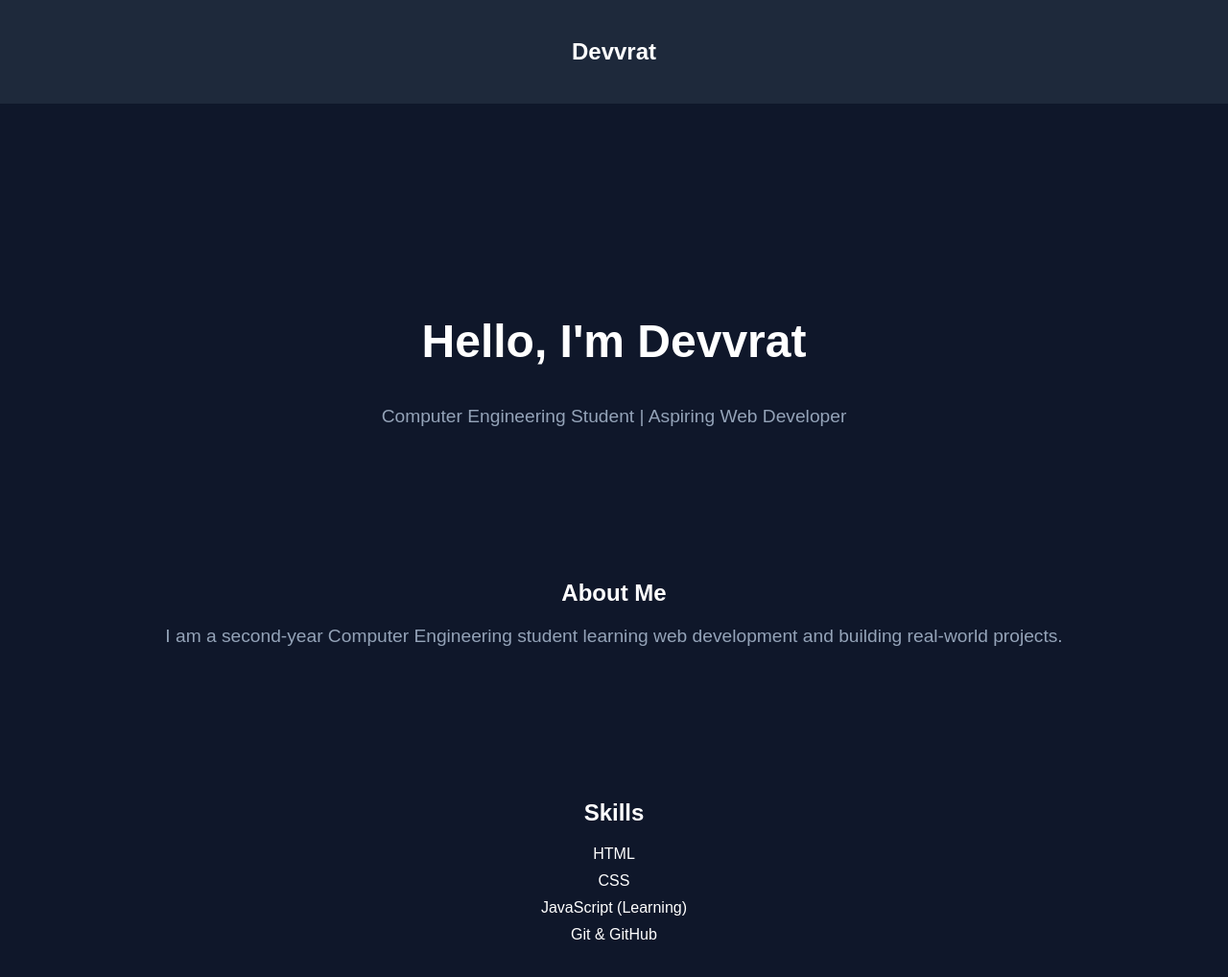
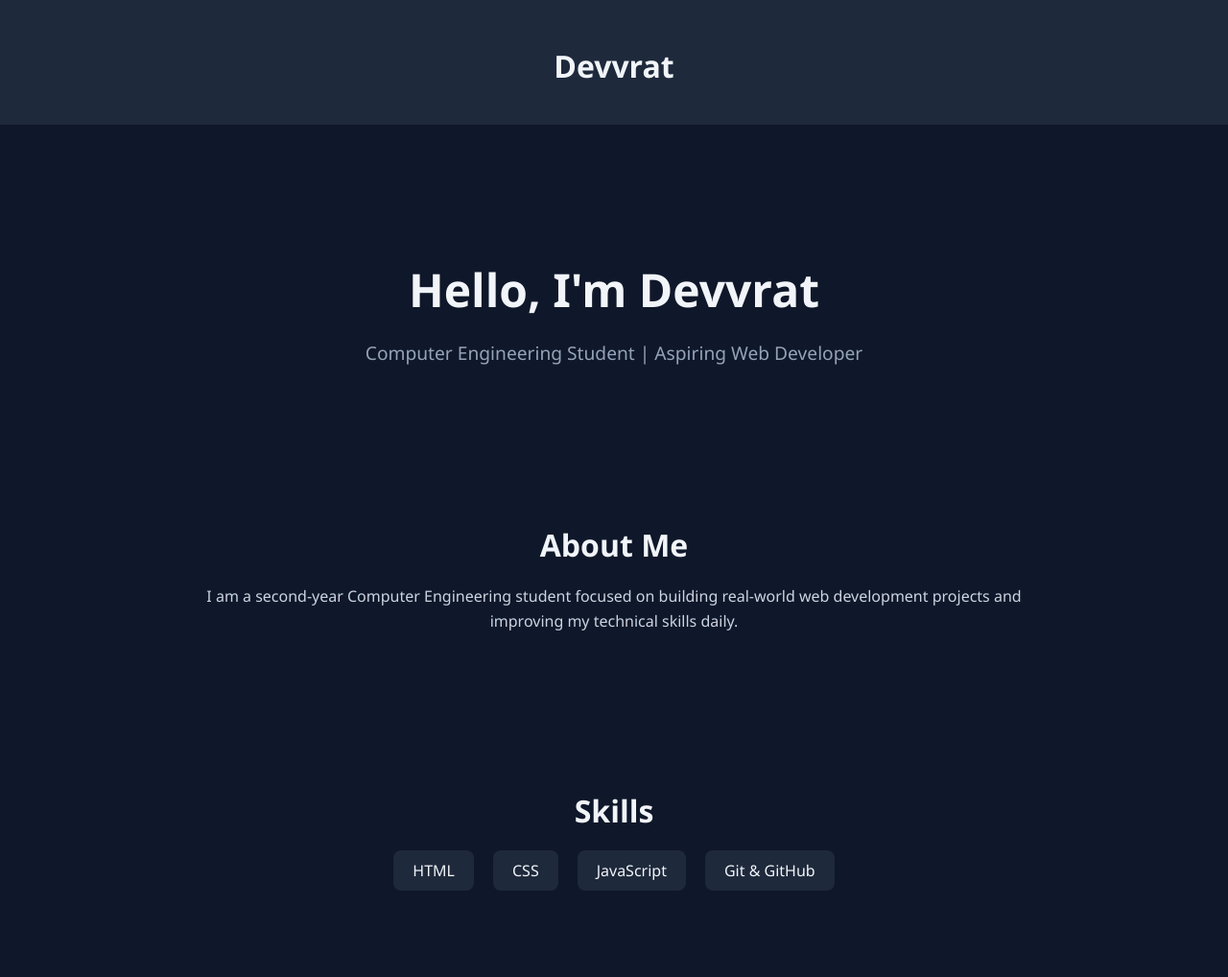
Before and after one commit to Devvrat-Rawat/devvrat-portfolio, a plain HTML site: page index.html in a window 1280 px wide. Shown: the whole page at 96% size. After the commit the page ends 988 px from the top, so only its background shows below. Drawn offline with Linux system fonts and the light colour scheme.

Commit message:
Improved layout and styling

```diff
--- a/index.html
+++ b/index.html
@@ -8,28 +8,32 @@
 </head>
 <body>
 
-    <nav>
-        <h2>Devvrat</h2>
+    <nav class="navbar">
+        <div class="container">
+            <h2>Devvrat</h2>
+        </div>
     </nav>
 
-    <section class="hero">
+    <section class="hero container">
         <h1>Hello, I'm Devvrat</h1>
-        <p>Computer Engineering Student | Aspiring Web Developer</p>
+        <p class="subtitle">Computer Engineering Student | Aspiring Web Developer</p>
     </section>
 
-    <section class="about">
+    <section class="about container">
         <h2>About Me</h2>
-        <p>I am a second-year Computer Engineering student learning web development and building real-world projects.</p>
+        <p>
+            I am a second-year Computer Engineering student focused on building real-world web development projects and improving my technical skills daily.
+        </p>
     </section>
 
-    <section class="skills">
+    <section class="skills container">
         <h2>Skills</h2>
-        <ul>
-            <li>HTML</li>
-            <li>CSS</li>
-            <li>JavaScript (Learning)</li>
-            <li>Git & GitHub</li>
-        </ul>
+        <div class="skill-list">
+            <span>HTML</span>
+            <span>CSS</span>
+            <span>JavaScript</span>
+            <span>Git & GitHub</span>
+        </div>
     </section>
 
 </body>
--- a/style.css
+++ b/style.css
@@ -1,38 +1,59 @@
 body {
     margin: 0;
-    font-family: Arial, sans-serif;
+    font-family: 'Segoe UI', sans-serif;
     background-color: #0f172a;
-    color: white;
+    color: #f1f5f9;
+}
+
+.container {
+    width: 80%;
+    max-width: 900px;
+    margin: auto;
     text-align: center;
 }
 
-h1 {
-    font-size: 3rem;
-    margin-top: 20vh;
-}
-
-p {
-    font-size: 1.2rem;
-    color: #94a3b8;
-}
-nav {
-    padding: 20px;
+.navbar {
+    padding: 20px 0;
     background-color: #1e293b;
 }
 
+.hero {
+    padding: 100px 0 60px 0;
+}
+
+.hero h1 {
+    font-size: 3rem;
+    margin-bottom: 15px;
+}
+
+.subtitle {
+    color: #94a3b8;
+    font-size: 1.2rem;
+}
+
 section {
-    padding: 60px 20px;
+    padding: 60px 0;
 }
 
 h2 {
     margin-bottom: 20px;
+    font-size: 2rem;
 }
 
-ul {
-    list-style: none;
-    padding: 0;
+.about p {
+    color: #cbd5e1;
+    line-height: 1.6;
 }
 
-li {
-    margin: 10px 0;
+.skill-list {
+    display: flex;
+    justify-content: center;
+    gap: 20px;
+    flex-wrap: wrap;
 }
+
+.skill-list span {
+    background-color: #1e293b;
+    padding: 10px 20px;
+    border-radius: 8px;
+}
```
